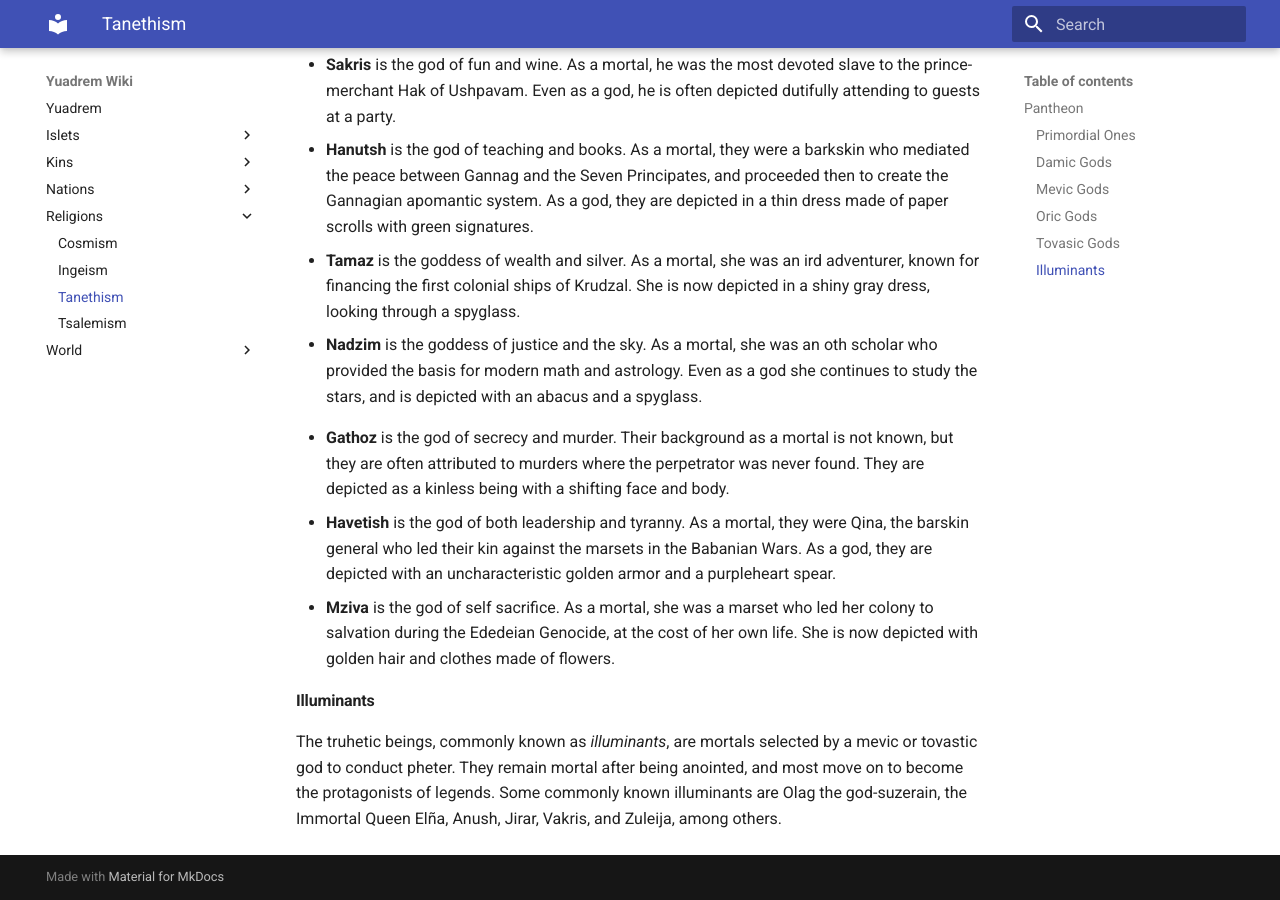
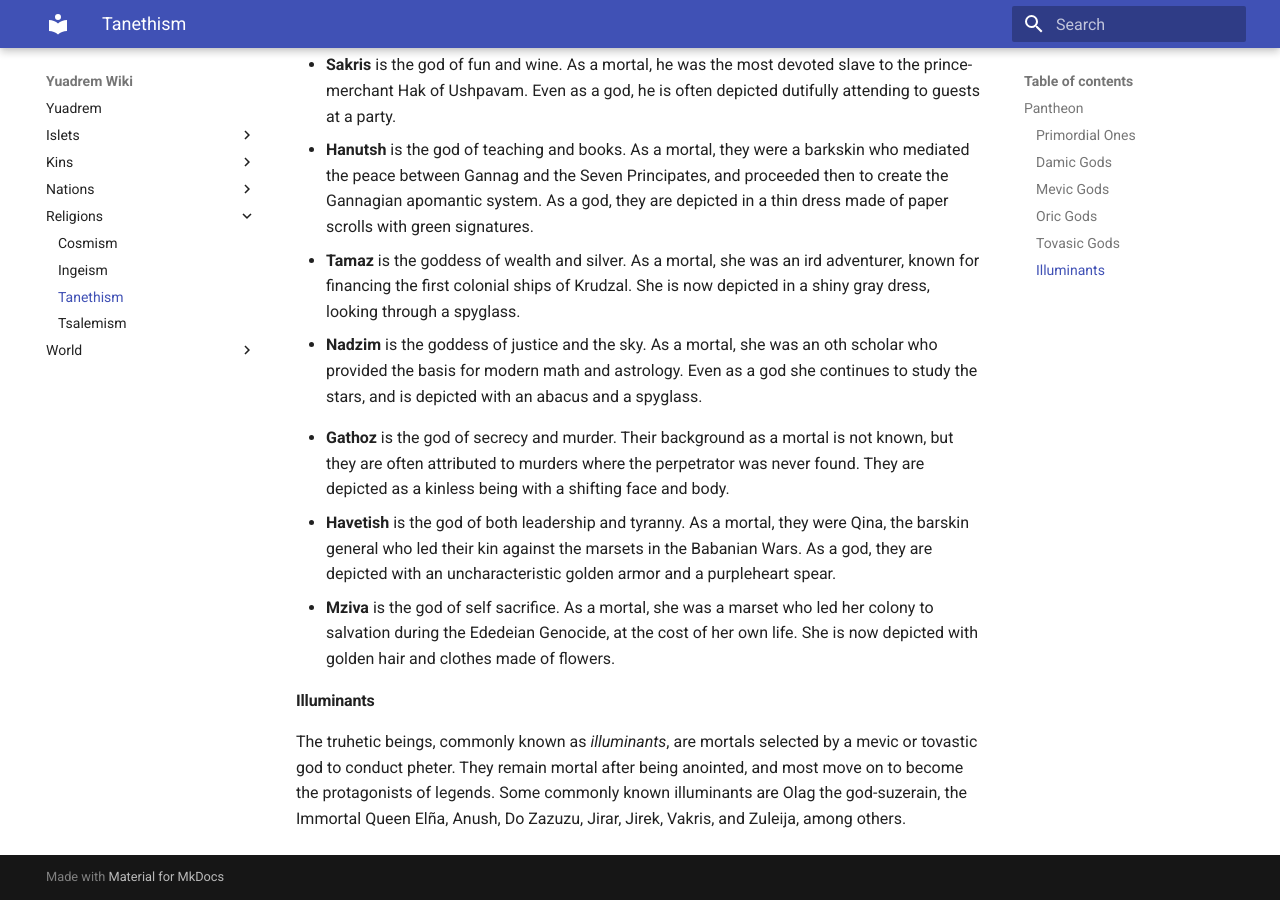
Before and after one commit to bleaktwig/yuadrem-wiki, an MkDocs documentation site: the page built from docs/religions/tanethism.md, in a window 1280 px wide and 900 px high, scrolled down 2888 px. Built offline with MkDocs 1.6.1 and Material for MkDocs 9.7.7, drawn with Linux system fonts in a browser that asks for light colours.

Commit message:
Minor additions to Tanethism

```diff
--- a/docs/religions/tanethism.md
+++ b/docs/religions/tanethism.md
@@ -129,4 +129,5 @@ She is now depicted with golden hair and clothes made of flowers.
 #### Illuminants
 The truhetic beings, commonly known as *illuminants*, are mortals selected by a mevic or tovastic god to conduct pheter.
 They remain mortal after being anointed, and most move on to become the protagonists of legends.
-Some commonly known illuminants are Olag the god-suzerain<!-- [Olag the god-suzerain](TODO) -->, the Immortal Queen Elña<!-- [Immortal Queen Elña](TODO) -->, Anush, Jirar, Vakris, and Zuleija, among others.
+Some commonly known illuminants are Olag the god-suzerain<!-- [Olag the god-suzerain](TODO) -->, the Immortal Queen Elña<!-- [Immortal Queen Elña](TODO) -->, Anush, Do Zazuzu, Jirar, Jirek, Vakris, and Zuleija, among others.
+<!-- TODO. Talk about the four illuminants of the Fesh peninsula and how they keep the islet now. -->
```
